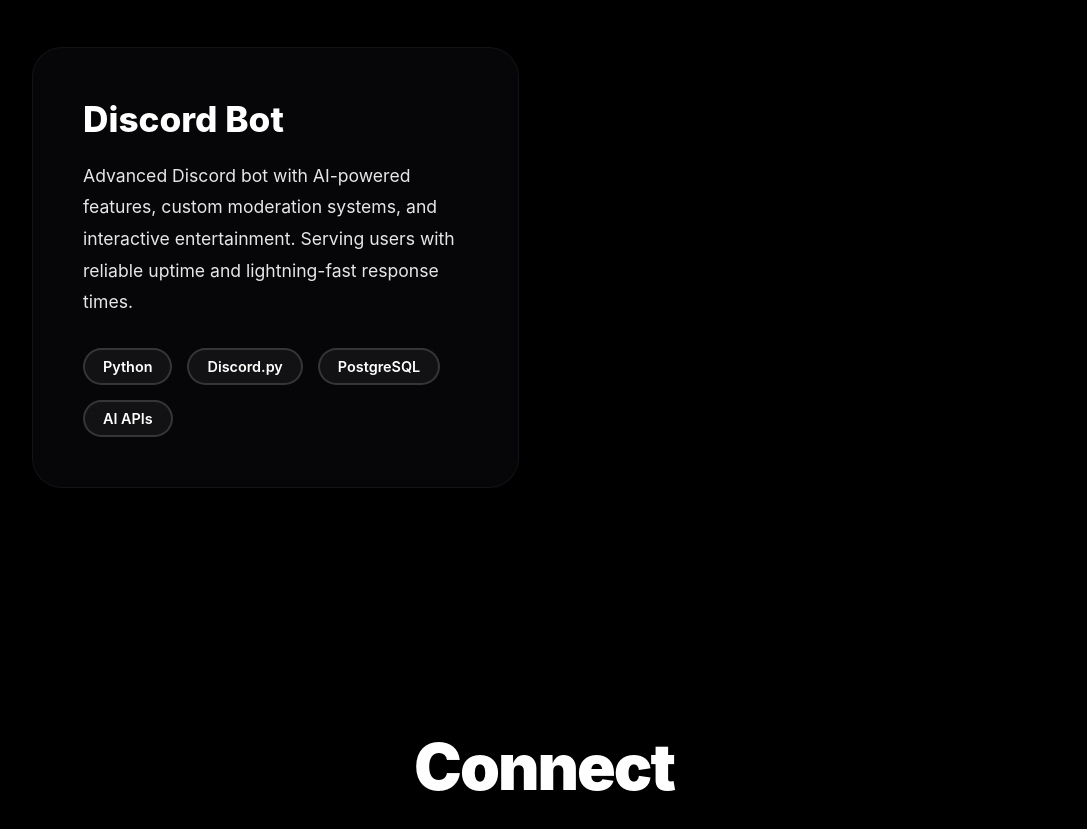
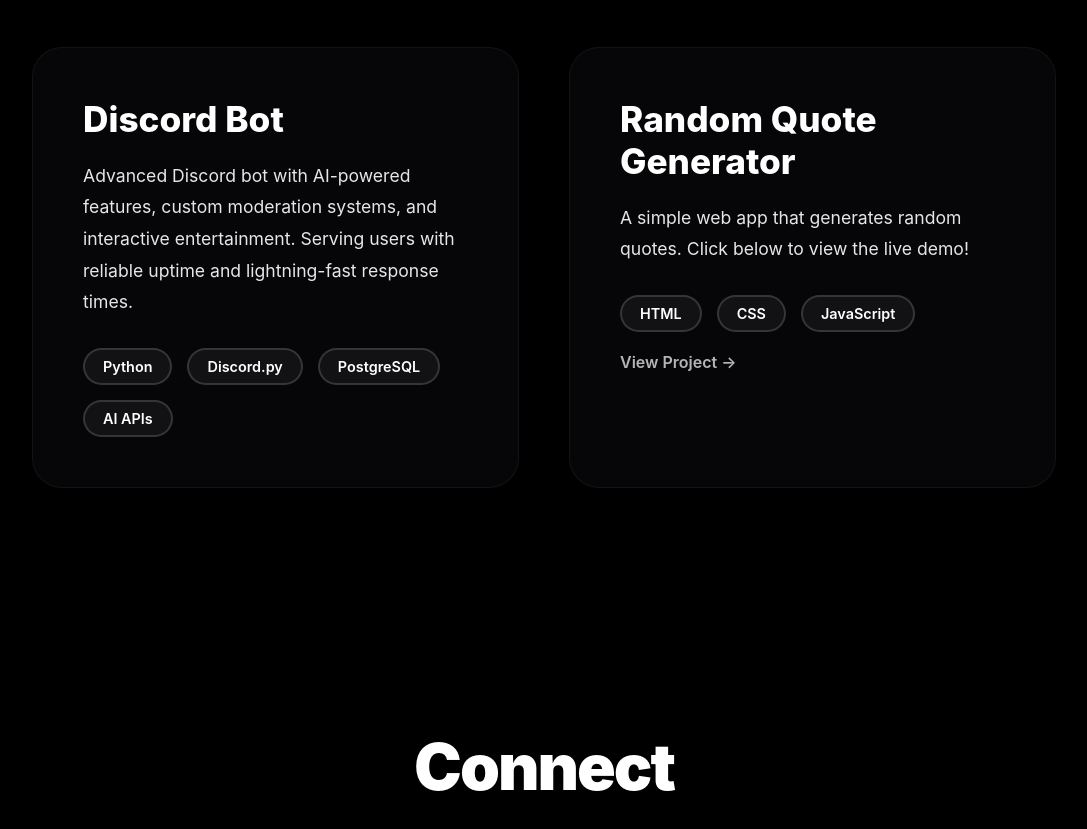
Before and after one commit to tdogbg/tdogbg.github.io, a plain HTML site: page index.html in a window 1280 px wide. Shown: the part 3214-4043 px from the top of the page, without its empty margins (96-1183 px from the left). Drawn offline with Linux system fonts and the light colour scheme.

Commit message:
Update index.html

```diff
--- a/index.html
+++ b/index.html
@@ -814,8 +814,20 @@
                 <span class="tech-badge">AI APIs</span>
             </div>
         </div>
+        <!-- New Project: Random Quote Generator -->
+        <div class="project-card glass" tabindex="0">
+            <h3>Random Quote Generator</h3>
+            <p>A simple web app that generates random quotes. Click below to view the live demo!</p>
+            <div class="tech-stack">
+                <span class="tech-badge">HTML</span>
+                <span class="tech-badge">CSS</span>
+                <span class="tech-badge">JavaScript</span>
+            </div>
+            <a href="https://tdogbg.github.io/quote.github.io/" target="_blank" style="display: inline-block; margin-top: 20px; color: #fff; text-decoration: none; font-weight: 600; opacity: 0.7;">View Project →</a>
+        </div>
     </div>
 </section>
+
 
     <section id="contact">
         <h2>Connect</h2>
```
Lines whose indentation alone changed are shown as unchanged.
